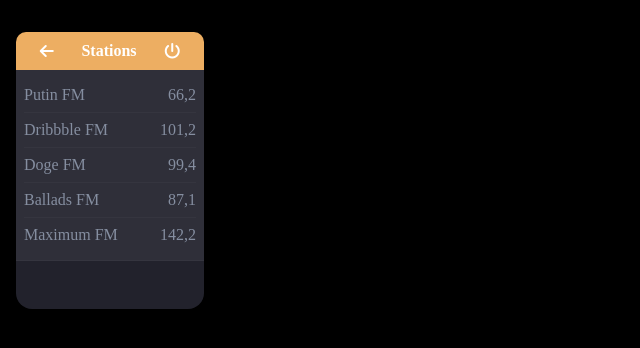
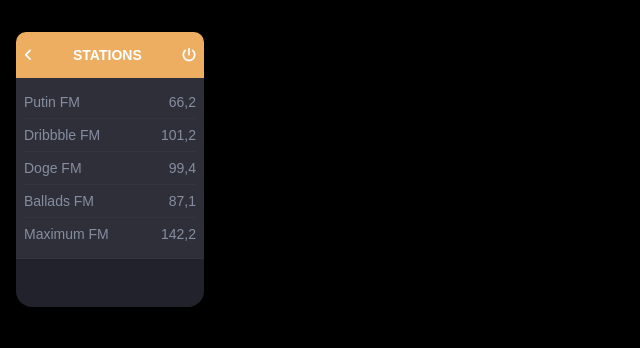
Before and after one commit to shoneriki/teclead-challenge, a plain HTML site: page index.html in a window 1280 px wide. Shown: the whole page, without its empty margins (0-640 px from the left). Drawn offline with Linux system fonts and the light colour scheme.

Commit message:
changed font family

```diff
--- a/index.html
+++ b/index.html
@@ -12,7 +12,7 @@
   <div class="A">
     <div class="container">
       <div class="top">
-        <i class="fa-solid fa-arrow-left"></i>
+        <i class="fa-solid fa-angle-left"></i>
         <h4>Stations</h4>
         <i class="fa-solid fa-power-off"></i>
       </div>
--- a/styles.css
+++ b/styles.css
@@ -8,12 +8,15 @@
   --li-text-color: #858EA0;
   --li-bg-color: #2F2F39;
   --border-color: #35353F;
+  --font-size: 14px;
 }
 
 body {
   background-color: black;
   color: white;
   display:flex;
+  font-family: sans-serif;
+  font-size: var(--font-size);
 }
 
 .A{
@@ -27,10 +30,11 @@ body {
 .container > .top {
   display: flex;
   align-items: center;
-  justify-content: space-around;
+  justify-content: space-between;
   background-color: var(--top-bg-color);
   border-radius: 10px 10px 0px 0px;
-  padding: 10px;
+  padding: 15px 8px;
+  text-transform: uppercase;
   }
 
 ul {
@@ -47,7 +51,6 @@ li {
   padding: 8px 0px;
   border-bottom: 1px solid var(--border-color);
 }
-
 li:last-child {
   border-bottom: none;
 }
```
